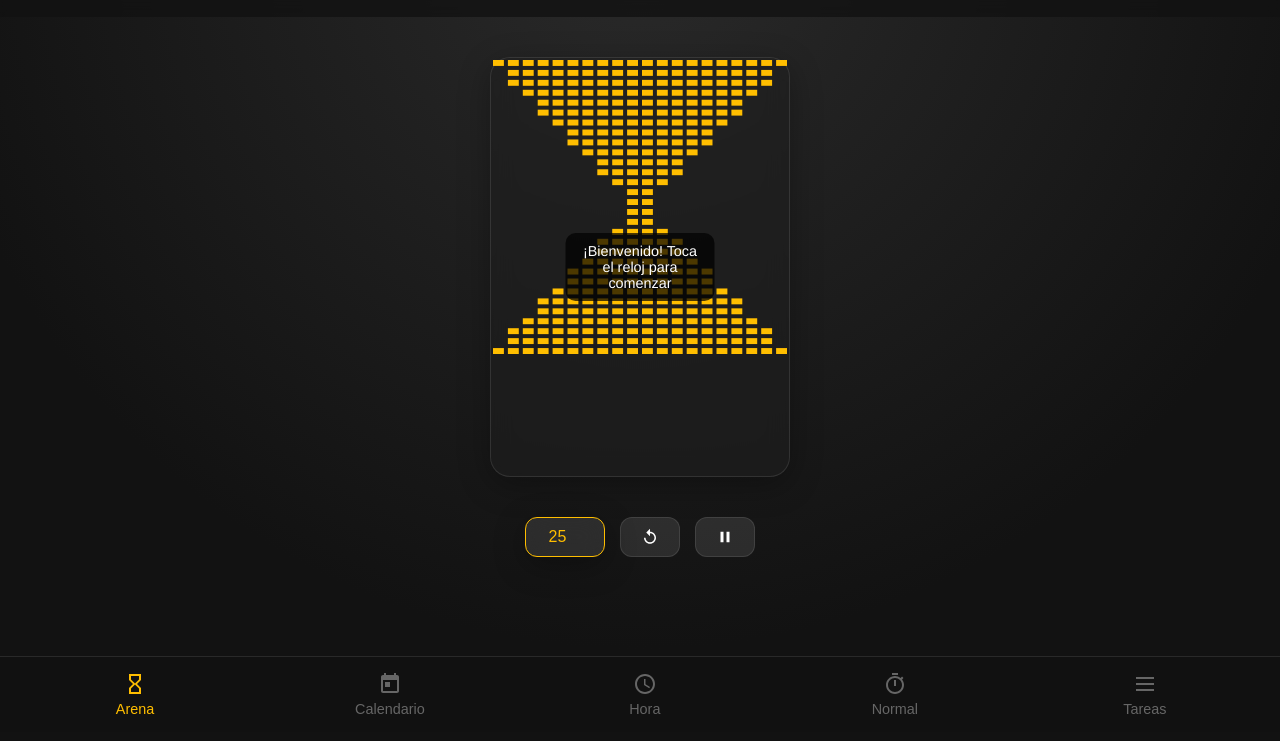
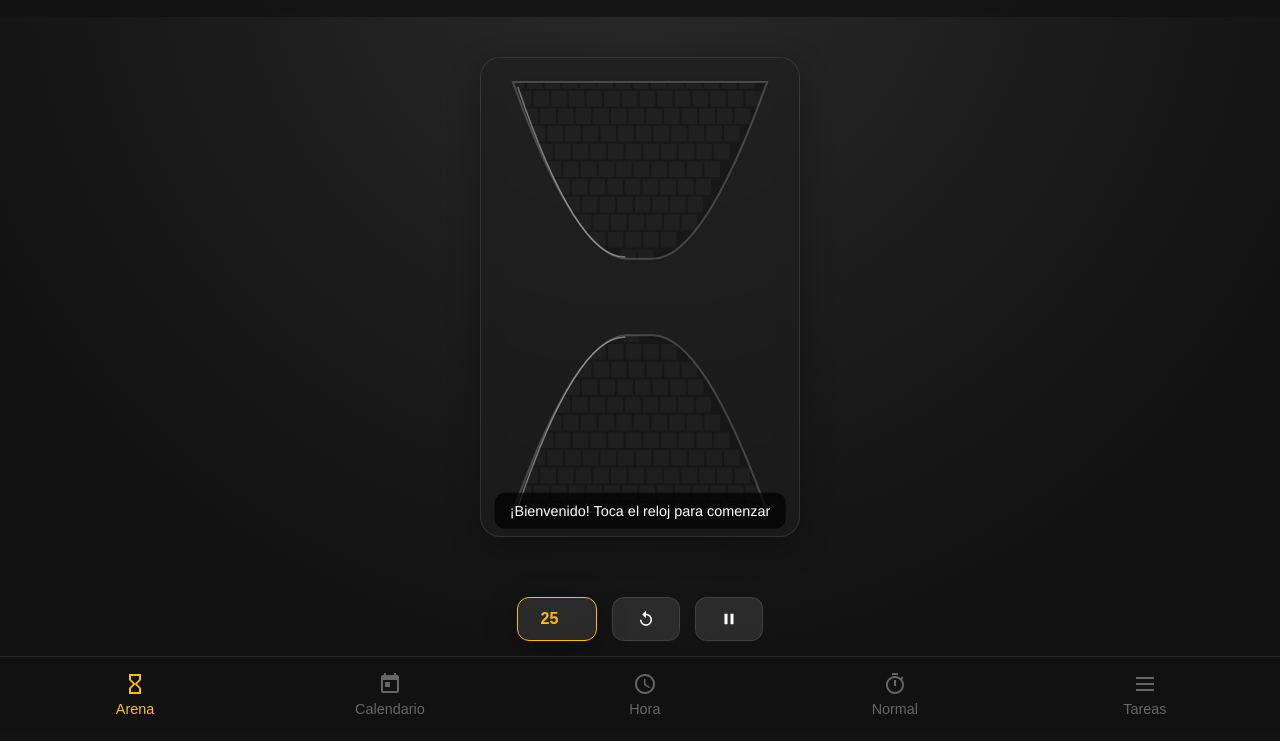
Before and after one commit to vexzraw/Pomodoro, a plain HTML site: page index.html in a window 1280 px wide. Shown: the part 68-809 px from the top of the page. Drawn offline with Linux system fonts and the light colour scheme; a web font is replaced by a local one.

Commit message:
Update index.html

```diff
--- a/index.html
+++ b/index.html
@@ -66,10 +66,7 @@
             font-size: 1.5rem;
         }
 
-        .title-prefix {
-            color: var(--text);
-            margin-right: 8px;
-        }
+        .title-prefix { color: var(--text); margin-right: 8px; }
 
         .title-name {
             color: var(--accent);
@@ -79,9 +76,7 @@
             cursor: text;
         }
 
-        .title-name:focus {
-            border-bottom-color: var(--accent);
-        }
+        .title-name:focus { border-bottom-color: var(--accent); }
 
         #musicBtn {
             background: var(--bg-card);
@@ -115,13 +110,16 @@
 
         @keyframes fadeIn { from { opacity: 0; transform: translateY(10px); } to { opacity: 1; transform: translateY(0); } }
 
-        /* Hourglass Pomodoro */
+        /* Hourglass Pomodoro - Rediseñado */
         .hourglass-wrapper {
             position: relative;
-            width: 220px;
-            height: 320px;
+            width: 260px;
+            height: 420px;
             margin: 20px 0;
             cursor: pointer;
+            display: flex;
+            justify-content: center;
+            align-items: center;
         }
 
         #hourglassCanvas {
@@ -131,23 +129,24 @@
 
         .welcome-msg {
             position: absolute;
-            top: 50%;
+            top: 100%;
             left: 50%;
-            transform: translate(-50%, -50%);
+            transform: translate(-50%, -120%);
             text-align: center;
             font-size: 0.9rem;
             color: var(--text);
             background: rgba(0,0,0,0.7);
-            padding: 10px;
+            padding: 10px 15px;
             border-radius: 10px;
             pointer-events: none;
             transition: opacity 0.3s;
+            white-space: nowrap;
         }
 
         .timer-controls {
             display: flex;
             gap: 15px;
-            margin-top: 20px;
+            margin-top: 40px;
             flex-wrap: wrap;
             justify-content: center;
         }
@@ -156,7 +155,7 @@
             background: rgba(255, 255, 255, 0.1);
             color: var(--text);
             border: 1px solid var(--glass-border);
-            padding: 10px 20px;
+            padding: 12px 24px;
             border-radius: 12px;
             cursor: pointer;
             font-weight: bold;
@@ -173,11 +172,12 @@
             background: rgba(255,255,255,0.1);
             border: 1px solid var(--accent);
             color: var(--accent);
-            padding: 10px;
+            padding: 12px;
             border-radius: 12px;
             width: 80px;
             text-align: center;
             font-size: 1rem;
+            font-weight: bold;
             outline: none;
         }
 
@@ -193,7 +193,7 @@
             align-items: center;
             font-size: 2.5rem;
             font-weight: bold;
-            margin: 20px 0;
+            margin: 40px 0;
             transition: transform 0.5s;
         }
 
@@ -205,7 +205,7 @@
         .calendar-header { color: var(--accent); font-weight: bold; }
 
         /* Tasks */
-        .task-input-area { display: flex; gap: 10px; width: 100%; margin-bottom: 20px; }
+        .task-input-area { display: flex; gap: 10px; width: 100%; margin-bottom: 20px; margin-top: 20px;}
         .task-list { width: 100%; display: flex; flex-direction: column; gap: 10px; }
         .task-item { display: flex; justify-content: space-between; align-items: center; padding: 15px; background: rgba(255,255,255,0.05); border-radius: 12px; }
         .task-item.done span { text-decoration: line-through; opacity: 0.5; }
@@ -230,7 +230,7 @@
             padding: 20px;
         }
         #musicModal.open { bottom: 0; }
-        .modal-handle { width: 50px; height: 5px; background: var(--accent); border-radius: 5px; margin: 0 auto 20px; }
+        .modal-handle { width: 50px; height: 5px; background: var(--accent); border-radius: 5px; margin: 0 auto 20px; cursor: pointer; }
         .search-area { display: flex; gap: 10px; margin-bottom: 20px; }
         .search-area input { flex: 1; padding: 15px; border-radius: 12px; background: rgba(255,255,255,0.1); border: 1px solid var(--glass-border); color: var(--text); outline: none; }
         .player-controls { display: flex; justify-content: center; align-items: center; gap: 20px; margin: 20px 0; }
@@ -276,7 +276,7 @@
         nav button svg { width: 24px; height: 24px; fill: currentColor; }
 
         @media (min-width: 768px) {
-            .hourglass-wrapper { width: 300px; height: 420px; }
+            .hourglass-wrapper { width: 320px; height: 480px; }
             .normal-pomodoro-circle { width: 350px; height: 350px; }
             nav button { font-size: 0.9rem; }
         }
@@ -414,77 +414,203 @@
             });
         });
 
-        // ============ RELOJ DE ARENA LED (CANVAS) ============
+        // ============ RELOJ DE ARENA LED (CANVAS RE-DISEÑADO) ============
         const canvas = document.getElementById('hourglassCanvas');
         const ctx = canvas.getContext('2d');
         const welcomeMsg = document.getElementById('welcomeMsg');
-        let size = 300;
-        let cols = 20, rows = 30;
+
+        let W, H, centerX;
         let topLEDs = [], bottomLEDs = [];
         let totalSeconds = 25 * 60;
         let remainingSeconds = totalSeconds;
         let isRunning = false;
         let intervalId = null;
 
+        // Geometría del vidrio
+        let maxW, neckW, topStart, topEnd, botStart, botEnd;
+
         function setupCanvas() {
             const dpr = window.devicePixelRatio || 1;
             const rect = canvas.getBoundingClientRect();
-            canvas.width = rect.width * dpr;
-            canvas.height = rect.height * dpr;
+            W = rect.width;
+            H = rect.height;
+            canvas.width = W * dpr;
+            canvas.height = H * dpr;
             ctx.scale(dpr, dpr);
-            size = rect.width;
+            centerX = W / 2;
+
+            // Definir dimensiones elegantes y separadas
+            maxW = W * 0.8; // Ancho máximo de los bulbos
+            neckW = W * 0.08; // Ancho del cuello (estrecho)
+            topStart = H * 0.05;
+            topEnd = H * 0.42; // Fin del bulbo superior
+            botStart = H * 0.58; // Inicio del bulbo inferior (DEJAMOS UN 16% DE ESPACIO VACÍO EN EL MEDIO)
+            botEnd = H * 0.95;
+        }
+
+        // Funciones matemáticas para calcular el ancho del vidrio en una altura 'y'
+        function getHalfWidthTop(y) {
+            let dy = (y - topEnd) / (topStart - topEnd);
+            if (dy <= 0) return neckW / 2;
+            let t = 1 - Math.sqrt(dy);
+            let x_curve = (1-t)*(1-t)*(-maxW/2) + 2*(1-t)*t*(-maxW/4) + t*t*(-neckW/2);
+            return Math.abs(x_curve);
+        }
+
+        function getHalfWidthBot(y) {
+            let dy = (y - botStart) / (botEnd - botStart);
+            if (dy <= 0) return neckW / 2;
+            let t = Math.sqrt(dy);
+            let x_curve = (1-t)*(1-t)*(neckW/2) + 2*(1-t)*t*(maxW/4) + t*t*(maxW/2);
+            return x_curve;
         }
 
         function initLEDs() {
             topLEDs = [];
             bottomLEDs = [];
-            for (let r = 0; r < rows / 2; r++) {
-                for (let c = 0; c < cols; c++) {
-                    // Top bulb
-                    let radiusT = ((rows/2 - r) / (rows/2)) * (cols/2);
-                    if (Math.abs(c - (cols/2 - 0.5)) < radiusT) topLEDs.push({r, c});
-                    // Bottom bulb
-                    let radiusB = ((r + 1) / (rows/2)) * (cols/2);
-                    if (Math.abs(c - (cols/2 - 0.5)) < radiusB) bottomLEDs.push({r: r + rows/2, c});
+            const step = W / 18; // Tamaño de los LEDs
+
+            // Generar LEDs superiores
+            for (let y = topStart; y < topEnd; y += step) {
+                let hw = getHalfWidthTop(y) - step * 0.3;
+                for (let x = centerX - hw; x <= centerX + hw; x += step) {
+                    topLEDs.push({x, y});
                 }
             }
-            // Ordenar para animación
-            topLEDs.sort((a, b) => b.r - a.r || Math.abs(a.c - cols/2) - Math.abs(b.c - cols/2)); // Vaciar desde abajo centro
-            bottomLEDs.sort((a, b) => b.r - a.r || Math.abs(a.c - cols/2) - Math.abs(b.c - cols/2)); // Llenar desde abajo centro
+
+            // Generar LEDs inferiores
+            for (let y = botStart; y < botEnd; y += step) {
+                let hw = getHalfWidthBot(y) - step * 0.3;
+                for (let x = centerX - hw; x <= centerX + hw; x += step) {
+                    bottomLEDs.push({x, y});
+                }
+            }
+
+            // Ordenar para animación (vaciar desde el centro inferior, llenar desde el centro inferior)
+            topLEDs.sort((a, b) => {
+                if (Math.abs(a.y - b.y) > 1) return b.y - a.y;
+                return Math.abs(a.x - centerX) - Math.abs(b.x - centerX);
+            });
+
+            bottomLEDs.sort((a, b) => {
+                if (Math.abs(a.y - b.y) > 1) return b.y - a.y;
+                return Math.abs(a.x - centerX) - Math.abs(b.x - centerX);
+            });
+        }
+
+        function drawTopGlass() {
+            ctx.beginPath();
+            ctx.moveTo(centerX - maxW/2, topStart);
+            ctx.quadraticCurveTo(centerX - maxW/4, topEnd, centerX - neckW/2, topEnd);
+            ctx.lineTo(centerX + neckW/2, topEnd);
+            ctx.quadraticCurveTo(centerX + maxW/4, topEnd, centerX + maxW/2, topStart);
+            ctx.closePath();
+        }
+
+        function drawBottomGlass() {
+            ctx.beginPath();
+            ctx.moveTo(centerX - neckW/2, botStart);
+            ctx.quadraticCurveTo(centerX - maxW/4, botStart, centerX - maxW/2, botEnd);
+            ctx.lineTo(centerX + maxW/2, botEnd);
+            ctx.quadraticCurveTo(centerX + maxW/4, botStart, centerX + neckW/2, botStart);
+            ctx.closePath();
         }
 
         function drawHourglass() {
-            ctx.clearRect(0, 0, canvas.width, canvas.height);
-            const cellW = size / cols;
-            const cellH = size / rows;
-            const pad = 2;
+            ctx.clearRect(0, 0, W, H);
+            const progress = remainingSeconds / totalSeconds;
 
-            const progress = remainingSeconds / totalSeconds;
-            const topActive = Math.floor(topLEDs.length * progress);
-            const bottomActive = bottomLEDs.length - topActive; // Lo que cayó
+            const topActiveCount = Math.floor(topLEDs.length * progress);
+            const bottomActiveCount = Math.floor(bottomLEDs.length * (1 - progress));
+            const step = W / 18;
 
-            // Dibujar LEDs Top
+            // 1. Fondo del vidrio (Translúcido)
+            ctx.fillStyle = 'rgba(20, 20, 20, 0.6)';
+            drawTopGlass();
+            ctx.fill();
+            drawBottomGlass();
+            ctx.fill();
+
+            // 2. Dibujar LEDs dentro del vidrio (Usando recortes)
+            ctx.save();
+            drawTopGlass();
+            ctx.clip();
             topLEDs.forEach((led, i) => {
-                ctx.fillStyle = i < topActive ? '#ffbe00' : '#2a2a2a';
-                if(isRunning && i < topActive && Math.random() > 0.9) ctx.fillStyle = '#ffffff'; // Brillo LED
-                ctx.fillRect(led.c * cellW + pad, led.r * cellH + pad, cellW - pad*2, cellH - pad*2);
+                let isActive = i >= topActiveCount;
+                if (isActive) {
+                    ctx.fillStyle = '#ffbe00';
+                    ctx.shadowColor = '#ffbe00';
+                    ctx.shadowBlur = 8;
+                    if (isRunning && Math.random() > 0.85) {
+                        ctx.fillStyle = '#ffffff'; // Brillo aleatorio LED
+                        ctx.shadowColor = '#ffffff';
+                    }
+                } else {
+                    ctx.fillStyle = 'rgba(255, 255, 255, 0.03)';
+                    ctx.shadowBlur = 0;
+                }
+                ctx.fillRect(led.x - step/2, led.y - step/2, step - 2, step - 2);
             });
+            ctx.restore();
 
-            // Dibujar LEDs Bottom
+            ctx.save();
+            drawBottomGlass();
+            ctx.clip();
             bottomLEDs.forEach((led, i) => {
-                ctx.fillStyle = i >= bottomActive ? '#ffbe00' : '#2a2a2a';
-                if(isRunning && i >= bottomActive && Math.random() > 0.9) ctx.fillStyle = '#ffffff';
-                ctx.fillRect(led.c * cellW + pad, led.r * cellH + pad, cellW - pad*2, cellH - pad*2);
+                let isActive = i < bottomActiveCount;
+                if (isActive) {
+                    ctx.fillStyle = '#ffbe00';
+                    ctx.shadowColor = '#ffbe00';
+                    ctx.shadowBlur = 8;
+                    if (isRunning && Math.random() > 0.85) {
+                        ctx.fillStyle = '#ffffff';
+                        ctx.shadowColor = '#ffffff';
+                    }
+                } else {
+                    ctx.fillStyle = 'rgba(255, 255, 255, 0.03)';
+                    ctx.shadowBlur = 0;
+                }
+                ctx.fillRect(led.x - step/2, led.y - step/2, step - 2, step - 2);
             });
+            ctx.restore();
 
-            // Arena cayendo (línea central)
+            // 3. Arena cayendo (Línea central brillante)
             if (isRunning && progress > 0 && progress < 1) {
                 ctx.fillStyle = '#ffbe00';
                 ctx.shadowColor = '#ffbe00';
                 ctx.shadowBlur = 10;
-                ctx.fillRect((cols/2 - 0.5) * cellW, (rows/2) * cellH, cellW/2, cellH * 4);
+                let sandStart = topEnd;
+                let sandEnd = botStart + (1 - progress) * (botEnd - botStart) * 0.8;
+
+                for(let y = sandStart; y < sandEnd; y += step/2) {
+                    ctx.fillRect(centerX - step/4, y, step/2, step/2);
+                }
                 ctx.shadowBlur = 0;
             }
+
+            // 4. Borde del vidrio y Brillos
+            ctx.strokeStyle = 'rgba(255, 255, 255, 0.2)';
+            ctx.lineWidth = 2;
+            ctx.shadowColor = 'rgba(255, 190, 0, 0.2)';
+            ctx.shadowBlur = 15;
+            drawTopGlass();
+            ctx.stroke();
+            drawBottomGlass();
+            ctx.stroke();
+            ctx.shadowBlur = 0;
+
+            // Brillo lateral (Efecto 3D)
+            ctx.strokeStyle = 'rgba(255, 255, 255, 0.4)';
+            ctx.lineWidth = 1.5;
+            ctx.beginPath();
+            ctx.moveTo(centerX - maxW/2 + 5, topStart + 5);
+            ctx.quadraticCurveTo(centerX - maxW/4, topEnd, centerX - neckW/2 - 2, topEnd - 2);
+            ctx.stroke();
+
+            ctx.beginPath();
+            ctx.moveTo(centerX - neckW/2 - 2, botStart + 2);
+            ctx.quadraticCurveTo(centerX - maxW/4, botStart, centerX - maxW/2 + 5, botEnd - 5);
+            ctx.stroke();
         }
 
         function tick() {
@@ -528,19 +654,17 @@
             remainingSeconds = totalSeconds;
             welcomeMsg.style.opacity = 1;
             drawHourglass();
-            // Animación de voltear
-            canvas.style.transition = 'transform 0.5s';
-            canvas.style.transform = 'rotate(180deg)';
+            // Animación de voltear rápida y hermosa
+            canvas.style.transition = 'transform 0.5s cubic-bezier(0.4, 0, 0.2, 1)';
+            canvas.style.transform = 'rotate(180deg) scale(0.9)';
             setTimeout(() => {
-                canvas.style.transform = 'rotate(0deg)';
+                canvas.style.transform = 'rotate(360deg) scale(1)';
                 startTimer(); // Reinicia automáticamente al voltear
             }, 500);
         }
 
         document.getElementById('hourglassBox').addEventListener('click', () => {
-            if (!isRunning && remainingSeconds > 0) {
-                startTimer();
-            } else if (!isRunning) {
+            if (!isRunning) {
                 startTimer();
             }
         });
@@ -580,7 +704,6 @@
                 grid.appendChild(el);
             });
 
-            // Ajustar a Salta
             const now = new Date(new Date().toLocaleString('en-US', {timeZone: 'America/Argentina/Salta'}));
             const year = now.getFullYear();
             const month = now.getMonth();
@@ -676,8 +799,6 @@
         });
         document.getElementById('closeModalBtn').addEventListener('click', () => musicModal.classList.remove('open'));
 
-        // Nota: El reproductor usa el backend de Python para buscar.
-        // Si el backend no corre, el usuario puede pegar links de YouTube.
         let ytPlayer;
         function initYTPlayer() {
             if (!ytPlayer) {
@@ -692,7 +813,6 @@
                 events: { 'onReady': () => console.log('YT Ready') }
             });
         };
-        // Creamos un div oculto para el player de YT
         const ytDiv = document.createElement('div');
         ytDiv.id = 'ytHiddenPlayer';
         ytDiv.style.display = 'none';
@@ -701,7 +821,6 @@
         document.getElementById('searchBtn').addEventListener('click', async () => {
             const q = document.getElementById('ytSearch').value;
             if(!q) return;
-            // Intentamos llamar a nuestro backend en Python
             try {
                 const res = await fetch(`http://localhost:5000/api/search?q=${encodeURIComponent(q)}`);
                 const videos = await res.json();
@@ -715,8 +834,7 @@
                     resultsDiv.appendChild(div);
                 });
             } catch (e) {
-                // Fallback si no hay backend: usa link directo
-                alert("Asegúrate de que el servidor Python esté corriendo para buscar música. También puedes pegar un ID de video de YouTube.");
+                alert("Asegúrate de que el servidor Python esté corriendo para buscar música.");
             }
         });
 
@@ -738,10 +856,14 @@
         });
 
         // ============ INIT ============
-        window.addEventListener('resize', () => { setupCanvas(); drawHourglass(); });
-        setupCanvas();
-        initLEDs();
-        drawHourglass();
+        window.addEventListener('resize', () => { setupCanvas(); initLEDs(); drawHourglass(); });
+
+        // Inicialización asegurada al cargar
+        setTimeout(() => {
+            setupCanvas();
+            initLEDs();
+            drawHourglass();
+        }, 100);
     </script>
 </body>
 </html>
```
